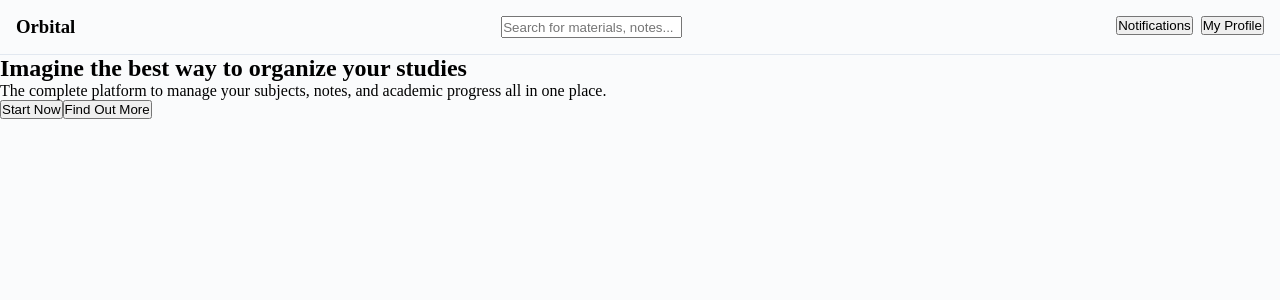
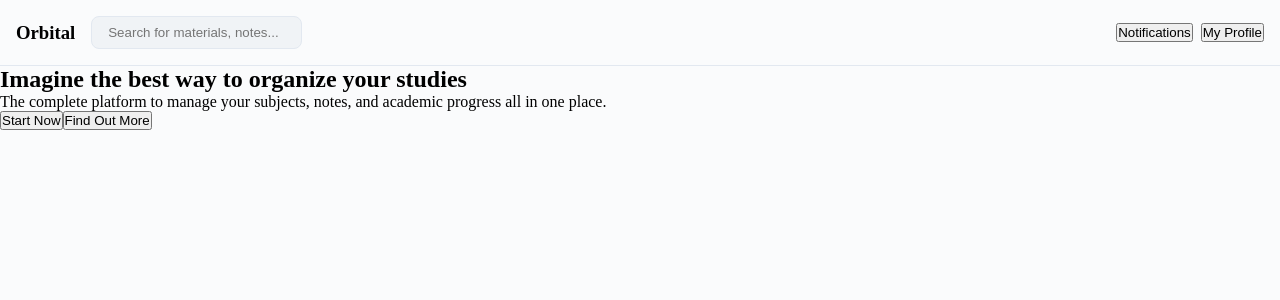
Before and after one commit to 0xGaziin/orbital, a React (Vite) app: page / in a window 1280 px wide. Shown: the top 300 px of the page. Built offline with nearby package versions, Linux system fonts and the light colour scheme.

Commit message:
style: fixed styles for header and search components

```diff
--- a/src/components/Header/Header.jsx
+++ b/src/components/Header/Header.jsx
@@ -4,8 +4,11 @@ import styles from './Header.module.css';
 function Header() {
   return (
     <header className={styles.headerSection}>
-      <h3>Orbital</h3>
-      <Search placeholder='Search for materials, notes...' />
+      <div className={styles.main}>
+        <h3>Orbital</h3>
+        <Search placeholder='Search for materials, notes...' />
+      </div>
+
 
       <div className={styles.configuration}>
         <button className='notification'>Notifications</button>
--- a/src/components/Header/Header.module.css
+++ b/src/components/Header/Header.module.css
@@ -1,8 +1,15 @@
 .headerSection {
   display: flex;
   justify-content: space-between;
+  align-items: center;
   padding: 1rem;
   border-bottom: 1px solid #e2e8f0;
+}
+
+.main {
+  display: flex;
+  align-items: center;
+  gap: 1rem;
 }
 
 .configuration > button {
--- a/src/components/Search/Search.module.css
+++ b/src/components/Search/Search.module.css
@@ -0,0 +1,11 @@
+input {
+  padding: 8px 16px;
+  background-color: #f0f3f6;
+  border: 1px solid #e2e8f0;
+  border-radius: 8px;
+  outline: none;
+}
+
+input:focus {
+  border-color: #3b82f6;
+}
```
